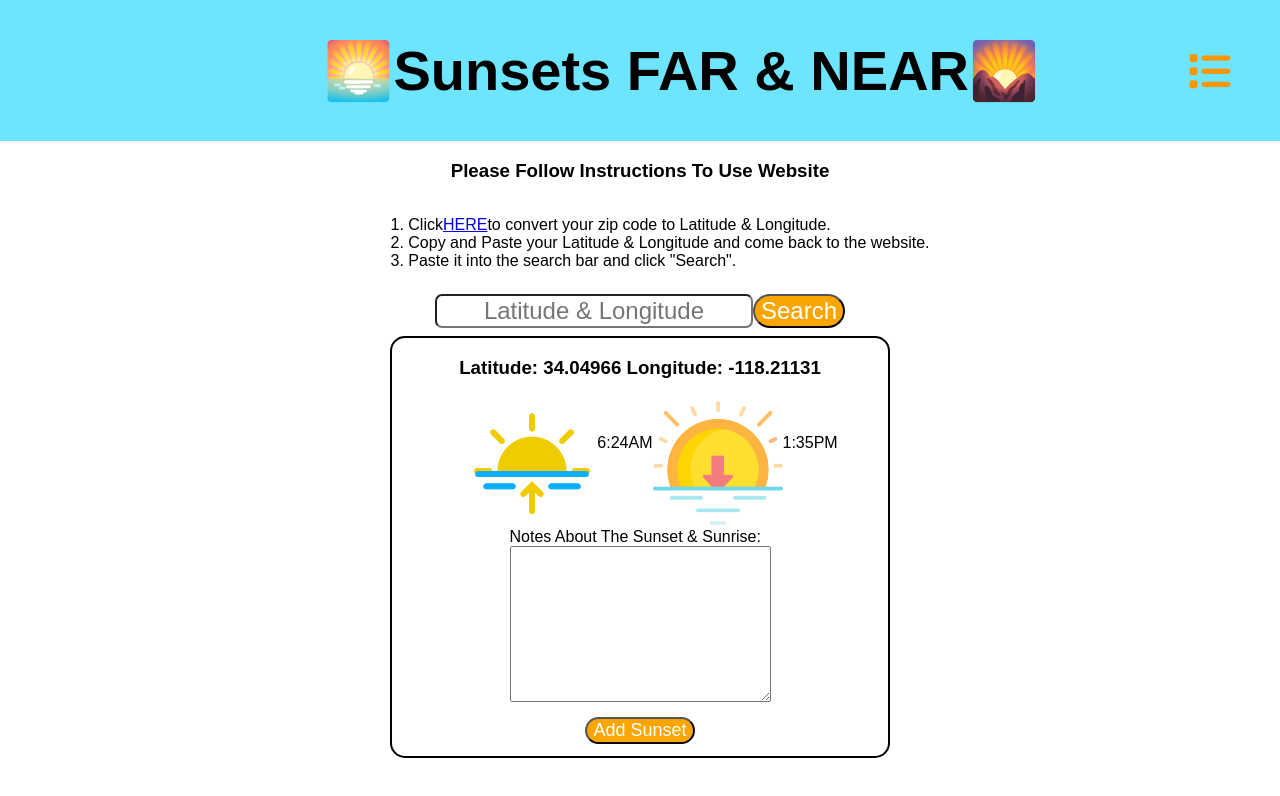
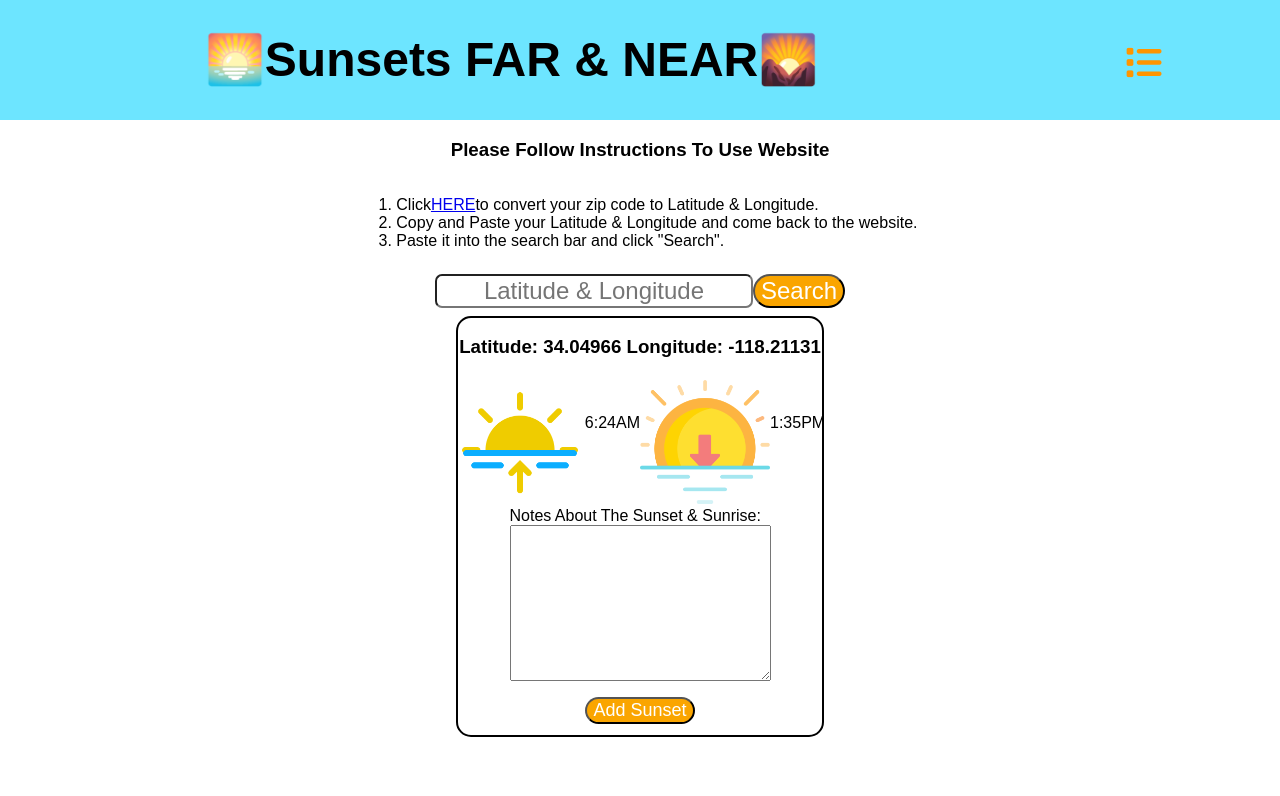
Before and after one commit to Gallegos22/Sunsets-FAR-and-NEAR, a website: page index.html in a window 1280 px wide. Both pictures are taken after typing "Sample" into the empty fields and a click on the button "Search". Drawn offline with Linux system fonts and the light colour scheme; no server answers; a web font is replaced by a local one.

Commit message:
Completed Front End UI

```diff
--- a/css/styles.css
+++ b/css/styles.css
@@ -1,5 +1,9 @@
 .hidden {
   display: none;
+}
+
+.icon {
+  margin-right: 1rem;
 }
 
 .no-sunsets {
@@ -17,13 +21,9 @@ body {
 .heading-container {
   display: flex;
   font-family: "Sedan SC", sans-serif;
-  font-size: 28px;
+  font-size: 24px;
   background-color: rgb(109, 229, 255);
   margin: 0 auto;
-}
-
-.main-heading {
-  padding-left: 14rem;
 }
 
 i {
@@ -33,6 +33,10 @@ i {
 
 input[type="text"] {
   text-align: center;
+}
+
+.instructions {
+  margin-left: 1rem;
 }
 
 .column-full {
@@ -74,7 +78,6 @@ input {
 
 h2 {
   font-size: 35px;
-  padding-left: 150px;
 }
 
 .newBtn {
@@ -85,6 +88,7 @@ h2 {
   color: white;
   cursor: pointer;
   margin-left: 30%;
+  margin-right: 2rem;
 }
 
 .editBtn {
@@ -149,7 +153,7 @@ h1 {
 }
 
 #sunset-info {
-  width: 500px;
+  width: 23rem;
   padding: 0;
   border: solid 2px black;
   border-radius: 15px;
@@ -169,12 +173,16 @@ h1 {
   margin-top: -23px;
 }
 
+ul {
+  padding-left: 0;
+}
+
 .favoritesList > li {
   margin-top: 10px;
   border: solid 2px black;
   border-radius: 15px;
   padding: 0;
-  width: 390px;
+  width: 23rem;
 }
 
 .modal-actions {
@@ -186,6 +194,6 @@ h1 {
   padding: 0;
 }
 
-.sunriseImg {
-  margin-left: 25px;
+.favorite-sunset-header {
+  padding-left: 2rem;
 }
--- a/index.html
+++ b/index.html
@@ -30,8 +30,10 @@
   <body>
     <div class="heading-container">
       <div class="column-full">
-        <h1 class="main-heading">&#127749;Sunsets FAR &amp; NEAR&#127748;</h1>
-        <a><i class="fa-solid fa-list fa-xl" style="color: #ff9500"></i></a>
+        <h1>&#127749;Sunsets FAR &amp; NEAR&#127748;</h1>
+        <a
+          ><i class="icon fa-solid fa-list fa-xl" style="color: #ff9500"></i
+        ></a>
       </div>
     </div>
     <div data-view="home" class="">
@@ -41,7 +43,7 @@
             <h3>Please Follow Instructions To Use Website</h3>
           </div>
         </div>
-        <div class="row">
+        <div class="instructions row">
           <div class="column-full">
             <ul>
               <li>
@@ -80,7 +82,7 @@
           </div>
           <div class="row">
             <div class="column-full">
-              <img class="sunriseImg" src="images/sunrise.png" />
+              <img src="images/sunrise.png" />
               <p class="sunriseApi">6:24AM</p>
               <img src="images/sunset.png" />
               <p class="sunsetApi">1:35PM</p>
```
